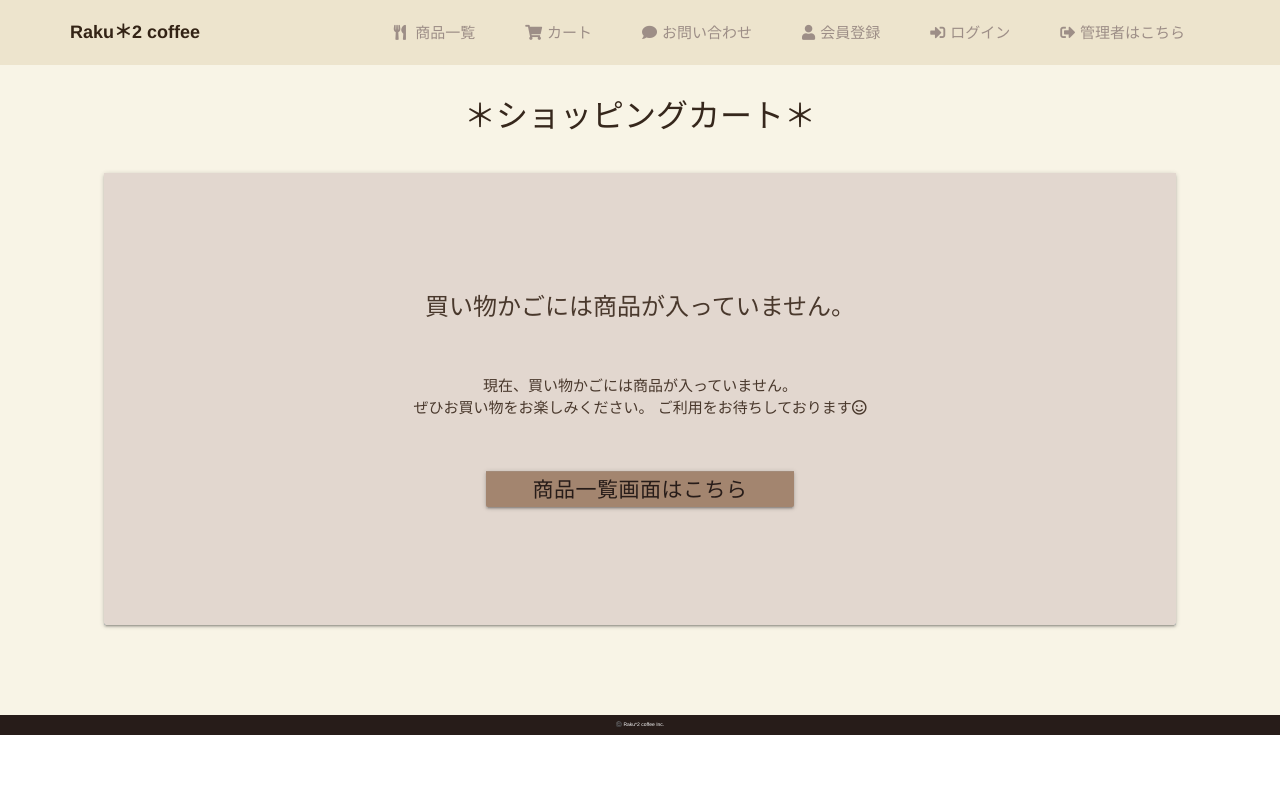
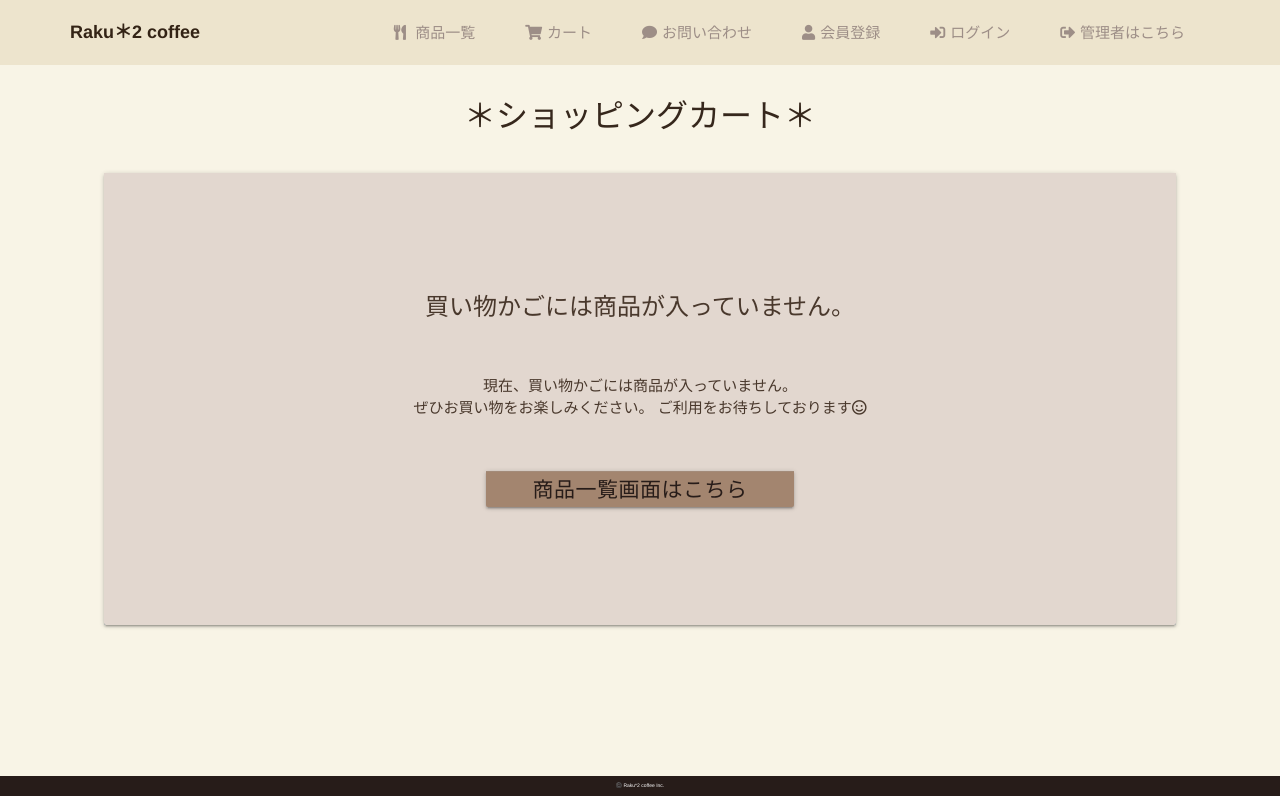
Before and after one commit to kosuke-17/ec-202110c, a Vue app: page /cartList in a window 1280 px wide. Built offline with nearby package versions, Linux system fonts and the light colour scheme.

Commit message:
top-wapperの高さを指定

```diff
--- a/src/views/cartList.vue
+++ b/src/views/cartList.vue
@@ -191,6 +191,9 @@ export default class cartList extends Vue {
 </script>
 
 <style scoped>
+.top-wrapper {
+  height: 97vh;
+}
 .cart-table-th {
   text-align: center;
 }
--- a/src/views/contactCompany.vue
+++ b/src/views/contactCompany.vue
@@ -113,7 +113,7 @@ export default class ContactCompany extends Vue {
   text-align: center;
 }
 .top-wrapper {
-  height: 100vh;
+  height: 97vh;
 }
 
 .col.s12.z-depth-6.card-panel {
--- a/src/views/loginAdministrator.vue
+++ b/src/views/loginAdministrator.vue
@@ -84,6 +84,9 @@ export default class LoginAdministrator extends Vue {
 </script>
 
 <style scoped>
+.top-wrapper {
+  height: 97vh;
+}
 .login-page {
   width: 600px;
   height: 570px;
--- a/src/views/loginUser.vue
+++ b/src/views/loginUser.vue
@@ -2,7 +2,7 @@
   <div class="top-wrapper">
     <div class="container">
       <div class="row login-page">
-        <h1 class="center">会員sログイン</h1>
+        <h1 class="center">会員ログイン</h1>
         <div class="col s12 z-depth-6 card-panel">
           <div class="error">{{ errorMessage }}</div>
           <form class="login-form" action="employeeList.html">
```
